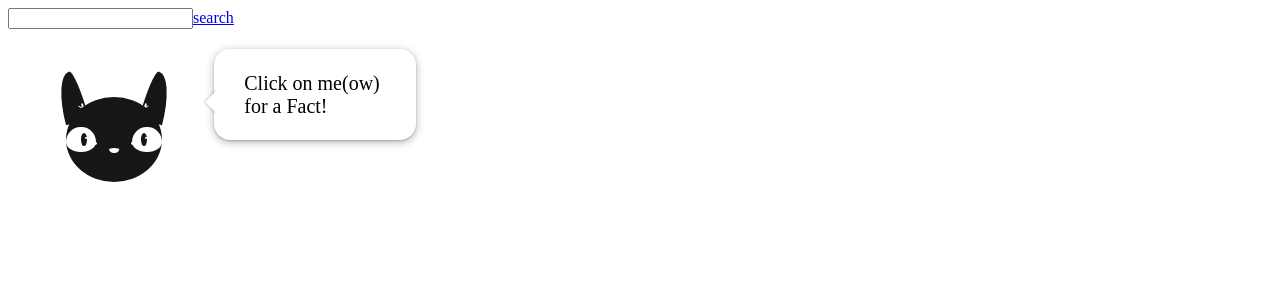
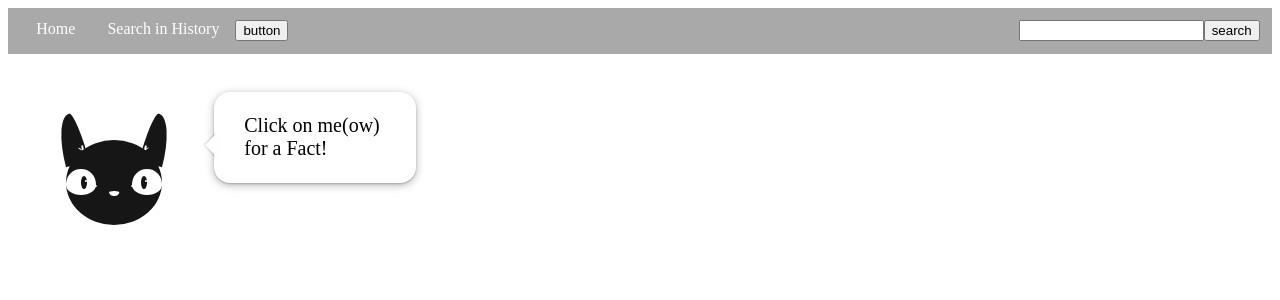
Before and after one commit to CodecoolGlobal/weather-vida-sin-cucarachas, a React (Create React App) app in the folder weather/: page / in a window 1280 px wide. Shown: the top 300 px of the page. Built offline with nearby package versions, Linux system fonts and the light colour scheme; no server answers.

Commit message:
Template of navbar

```diff
--- a/weather/src/component/Search.js
+++ b/weather/src/component/Search.js
@@ -19,9 +19,8 @@ export default function Search() {
         onChange={(e) => (localSearchedString = e.target.value)}
       />
       <Link to={"/search"} onClick={submitValue}>
-        search
+        <button>search</button>
       </Link>
-      {/* <button onClick={submitValue}>Submit</button> */}
     </div>
   );
 }
--- a/weather/src/layout/Header.js
+++ b/weather/src/layout/Header.js
@@ -1,10 +1,54 @@
 import React from "react";
 import Search from "../component/Search";
+import styled from "styled-components";
+
+const Ul = styled.ul`
+  list-style-type: none;
+  margin: 0;
+  padding: 0.77rem;
+  overflow: hidden;
+  background-color: #a9a9a9;
+`;
+
+const LiL = styled.li`
+  float: left;
+  display: block;
+`;
+
+const LiR = styled.li`
+  float: right;
+  display: block;
+`;
+
+const A = styled.a`
+  /* display: block; */
+  color: white;
+  text-align: center;
+  padding: 14px 16px;
+  text-decoration: none;
+  &:hover {
+    background-color: #8b0000;
+  }
+`;
 
 export default function Header() {
   return (
     <div>
-      <Search />
+      <Ul>
+        <LiL>
+          <A href="/">Home</A>
+        </LiL>
+        <LiL>
+          <A href="/history">Search in History</A>
+        </LiL>
+        <LiL>
+          <button>button</button>
+        </LiL>
+        <LiR>
+          <Search />
+        </LiR>
+      </Ul>
+      <br></br>
     </div>
   );
 }
```
